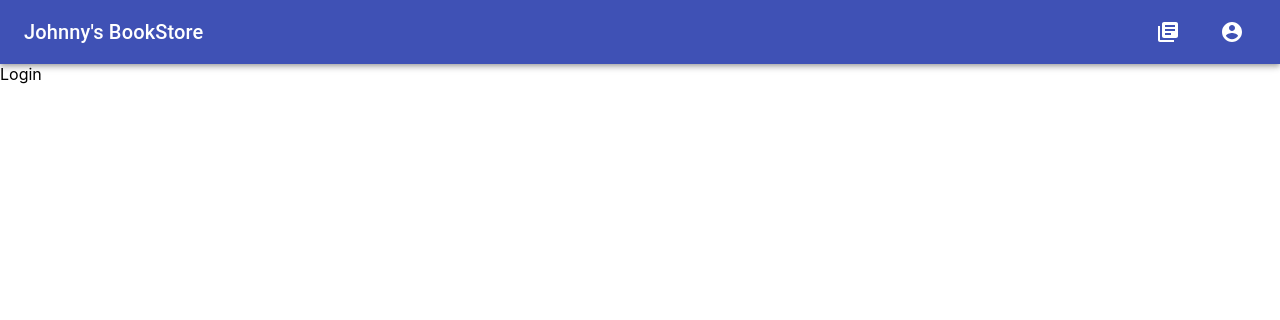
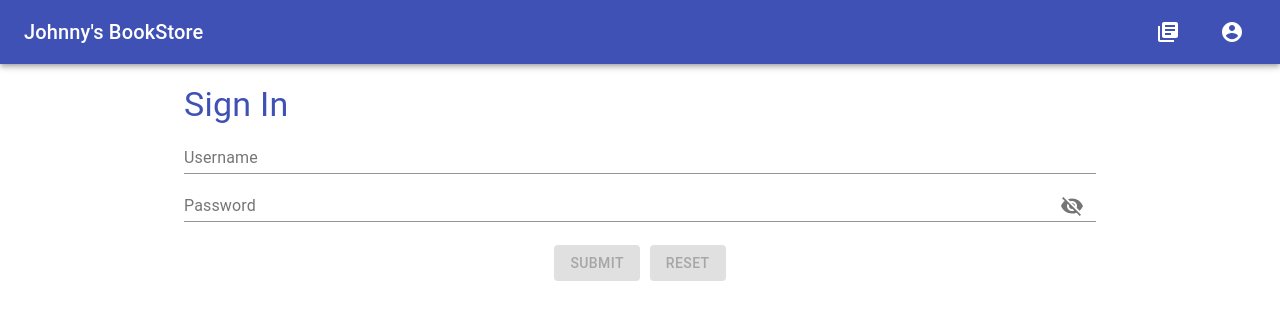
Before and after one commit to johnnyn2/Johnny-s-BookStore, a React (Create React App) app in the folder client/: page /login in a window 1280 px wide. Shown: the top 320 px of the page. Built offline with nearby package versions, Linux system fonts and the light colour scheme; no server answers.

Commit message:
implement login mechanism

```diff
--- a/client/src/app/App.js
+++ b/client/src/app/App.js
@@ -31,9 +31,20 @@ function App(props) {
     getCurrentUser().then(res => {
       setCurrentUser(res);
       setIsAuthenticated(true);
-      setIsLoading(true);
+      setIsLoading(false);
+      props.history.push("/");
+      setSnackBar({
+        open: true,
+        message: "You have successfully signed in",
+        severity: "success"
+      });
     }).catch(err => {
       setIsLoading(false);
+      setSnackBar({
+        open: true,
+        message: "Something went wrong",
+        severity: "error"
+      })
     })
   }
 
@@ -47,13 +58,19 @@ function App(props) {
 
   const handleLogin = () => {
     loadCurrentUser();
-    props.history.push("/");
   }
 
   const controlSnackBar = (open) => setSnackBar((prevState) => ({...prevState, open,}));
 
   useEffect(() => {
-    loadCurrentUser();
+    if (localStorage.getItem(ACCESS_TOKEN)) {
+      setSnackBar({
+        open: true,
+        message: "Trying to sign in",
+        severity: "info"
+      })
+      loadCurrentUser();
+    }
   }, [])
   return (
     <div>
@@ -61,12 +78,12 @@ function App(props) {
       <div>
         <Switch>
           <Route exact path="/" render={(props) => <Store isAuthenticated={isAuthenticated} currentUser={currentUser}/>}/>
-          <Route path="/login" render={(props) => <Login onLogin={handleLogin} {...props}/>}/>
+          <Route path="/login" render={(props) => <Login setSnackBar={setSnackBar} onLogin={handleLogin} {...props}/>}/>
           <Route path="/signup" render={(props) => <SignUp setSnackBar={setSnackBar} {...props}/>}></Route>
           <Route component={NotFound}></Route>
         </Switch>
       </div>
-      <Snackbar open={snackBar.open} onClose={() => controlSnackBar(false)}>
+      <Snackbar autoHideDuration={5000} open={snackBar.open} onClose={() => controlSnackBar(false)}>
         <Alert onClose={() => controlSnackBar(false)} severity={snackBar.severity}>
           {snackBar.message}
         </Alert>
--- a/client/src/constants/constants.js
+++ b/client/src/constants/constants.js
@@ -3,6 +3,20 @@ export const ACCESS_TOKEN = 'accessToken';
 export const COLORS = {
     FONTS: {
         BLACK: 'rgba(0, 0, 0, 0.87)'
+    }
+}
+export const SIGNIN = {
+    usernameOrEmail: {
+        min: 3,
+        max: 40,
+        regex: null,
+        helperText: ""
+    },
+    password: {
+        min: 6,
+        max: 20,
+        helperText: "",
+        regex: null,
     }
 }
 export const SIGNUP = {
--- a/client/src/user/login.js
+++ b/client/src/user/login.js
@@ -1,7 +1,148 @@
-import React from 'react';
+import React, {useState} from 'react';
+import Visibility from '@material-ui/icons/Visibility';
+import VisibilityOff from '@material-ui/icons/VisibilityOff';
+import { Typography, Button, InputLabel, IconButton, Input, InputAdornment, FormHelperText, TextField, Container, FormControl } from '@material-ui/core';
+import _ from 'underscore';
+import {SIGNIN, ACCESS_TOKEN} from '../constants/constants';
+import {validator} from '../util/validator';
+import {signin} from '../util/api';
 
-export const Login = () => {
-    return <span>Login</span>;
+export const Login = (props) => {
+    const initState = {
+        usernameOrEmail: {
+            value: "",
+            error: false,
+            errorText: ""
+        },
+        password: {
+            value: "",
+            error: false,
+            errorText: "",
+            showPassword: false
+        }
+    };
+    const [state, setState] = useState(initState);
+
+    const handleInput = (e) => {
+        const target = e.target;
+        const name = target.name;
+        const value = target.value;
+        setState(prevState => ({
+            ...prevState,
+            [name]: {
+                ...prevState[name],
+                value,
+            }
+        }))
+        validateInput(name, value);
+    }
+
+    const validateInput = (name, value) => {
+        const min = SIGNIN[name].min;
+        const max = SIGNIN[name].max;
+        const regex = SIGNIN[name].regex;
+        const helperText = SIGNIN[name].helperText;
+        const {error, errorText} = validator(value, min, max, helperText, regex);
+        setState(prevState => ({
+            ...prevState,
+            [name]: {
+                ...prevState[name],
+                error,
+                errorText,
+            }
+        }))
+    }
+
+    const isFormReady = () => {
+        let isReady = true;
+        Object.keys(state).forEach(key => {
+            if (state[key].error || state[key].value === '') {
+                isReady = false;
+            }
+        })
+        return isReady;
+    }
+
+    const handleSubmit = (e) => {
+        e.preventDefault();
+        const request = {};
+        Object.keys(state).forEach(key => {
+            request[key] = state[key].value;
+        })
+        signin(request)
+        .then(res => {
+            localStorage.setItem(ACCESS_TOKEN, res.accessToken);
+            props.onLogin();
+        }).catch(err => {
+            props.setSnackBar({
+                open: true,
+                message: "Something went wrong",
+                severity: "error"
+            })
+        })
+    }
+
+    const isFormValid = isFormReady();
+    return (
+        <Container maxWidth="md" style={{paddingTop: 20}}>
+            <Typography display="block" variant="h4" color="primary">Sign In</Typography>
+            <TextField
+                id="username-or-email-input"
+                name="usernameOrEmail"
+                label="Username"
+                value={state.usernameOrEmail.value}
+                fullWidth
+                onChange={(e) => handleInput(e)}
+                error={state.usernameOrEmail.error}
+                helperText={state.usernameOrEmail.errorText}
+            />
+            <FormControl fullWidth error={state.password.error}>
+                <InputLabel htmlFor="password-input">Password</InputLabel>
+                <Input
+                    id="password-input"
+                    name="password"
+                    type={state.password.showPassword ? 'text' : 'password'}
+                    value={state.password.value}
+                    onChange={(e) => handleInput(e)}
+                    autoComplete="current-password"
+                    endAdornment={
+                    <InputAdornment position="end">
+                        <IconButton
+                            aria-label="toggle password visibility"
+                            onClick={() => setState(prevState => {
+                                const newState = {...prevState};
+                                newState.password.showPassword = !newState.password.showPassword;
+                                return newState;
+                            })}
+                        >
+                        {state.password.showPassword ? <Visibility /> : <VisibilityOff />}
+                        </IconButton>
+                    </InputAdornment>
+                    }
+                />
+                <FormHelperText id="password-error-helperText">{state.password.errorText}</FormHelperText>
+            </FormControl>
+            <div style={{display:'flex', width: '100%', justifyContent: 'center', marginTop: 20}}>
+                <Button
+                    variant="contained"
+                    color="primary"
+                    onClick={e => handleSubmit(e)}
+                    disabled={!isFormValid}
+                >
+                    Submit
+                </Button>
+                <Button
+                    style={{marginLeft: 10}}
+                    variant="contained"
+                    color="secondary"
+                    onClick={() => setState(initState)}
+                    disabled={_.isEqual(state, initState)}
+                >
+                    Reset
+                </Button>
+            </div>
+        </Container>
+    );
 }
 
 export default Login;
--- a/client/src/util/api.js
+++ b/client/src/util/api.js
@@ -18,6 +18,14 @@ const request = (options) => {
         }
         return json;
     }))
+}
+
+export const signin = (data) => {
+    return request({
+        url: API_BASE_URL + "/auth/signin",
+        method: 'POST',
+        body: JSON.stringify(data)
+    });
 }
 
 export const signup = (data) => {
```
Also changed, not shown: 2 other files (tests, documents, lock files or other folders).
